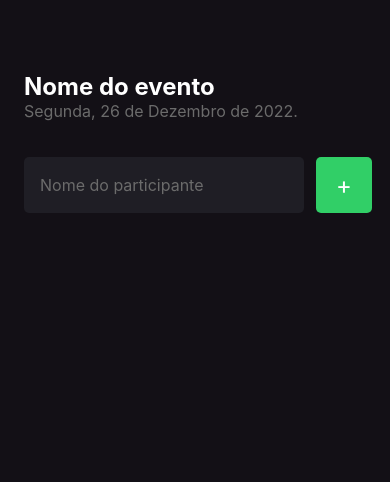
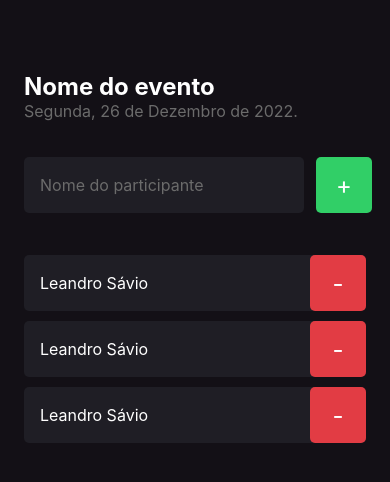
Before and after one commit to lithproroot1399/Imhere, a React Native app: screen / in a window 390 px wide. Shown: the top 482 px of the page. Built offline with nearby package versions, Linux system fonts and the light colour scheme.

Commit message:
Adicionando novos components

```diff
--- a/src/screens/Home/components/Participant/index.tsx
+++ b/src/screens/Home/components/Participant/index.tsx
@@ -1,11 +1,21 @@
-import {Text, View } from 'react-native';
+import {Text, View, TouchableOpacity } from 'react-native';
+
+import { styles } from './styles';
 
 export function Participant(){
     return(
-        <View>
-            <Text>
+        <View style={styles.container}>
+            <Text style={styles.name}>
                 Leandro Sávio
             </Text>
+
+            <TouchableOpacity style={styles.button}>
+        <Text style={styles.buttonText}>
+            -
+        </Text>
+
+     </TouchableOpacity>
+
         </View>
     )
 }
--- /dev/null
+++ b/src/screens/Home/components/Participant/styles.ts
@@ -0,0 +1,30 @@
+import { StyleSheet } from "react-native";
+
+export const styles = StyleSheet.create({
+    container: {
+    width: '100%',
+    backgroundColor: '#1F1E25',
+    borderRadius: 5,
+    flexDirection: 'row',
+    alignItems: 'center',
+    marginBottom: 10
+},
+name: {
+flex: 1,
+fontSize: 16,
+color: '#FFF',
+marginLeft: 16
+},
+buttonText: {
+    color: '#FFF',
+    fontSize: 24
+},
+button: {
+    width: 56,
+    height: 56,
+    borderRadius: 5,
+    backgroundColor: '#E23C44',
+    alignItems: 'center',
+    justifyContent: 'center'
+},
+});
--- a/src/screens/Home/components/styles.ts
+++ /dev/null
@@ -1,5 +0,0 @@
-import { StyleSheet } from "react-native";
-
-export const styles = StyleSheet.create({
-
-});
--- a/src/screens/Home/index.tsx
+++ b/src/screens/Home/index.tsx
@@ -1,4 +1,5 @@
 import {Text, TextInput, View, TouchableOpacity } from 'react-native';
+import { Participant } from './components/Participant';
 import { styles } from './styles';
 
 export function Home() {
@@ -31,6 +32,10 @@
 
      </TouchableOpacity>
      </View>
+
+      <Participant />
+      <Participant />
+      <Participant />
     </View>
   );
 }
```
